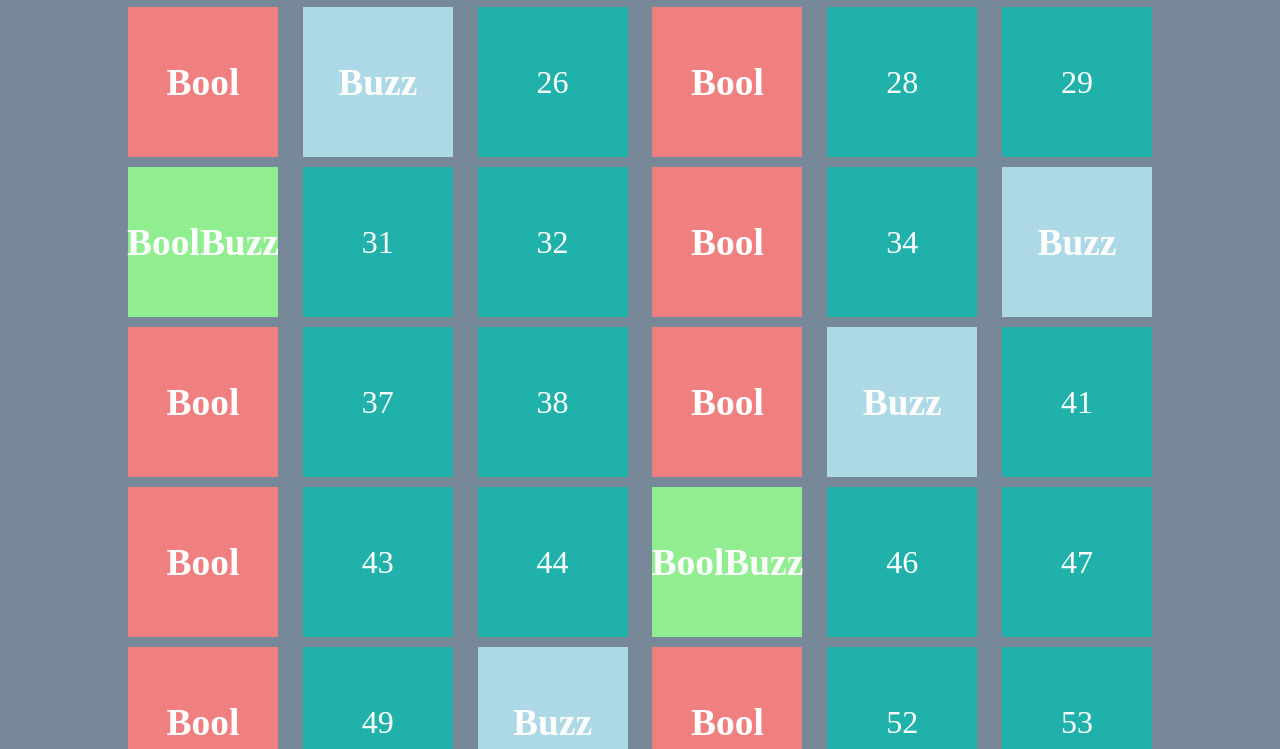
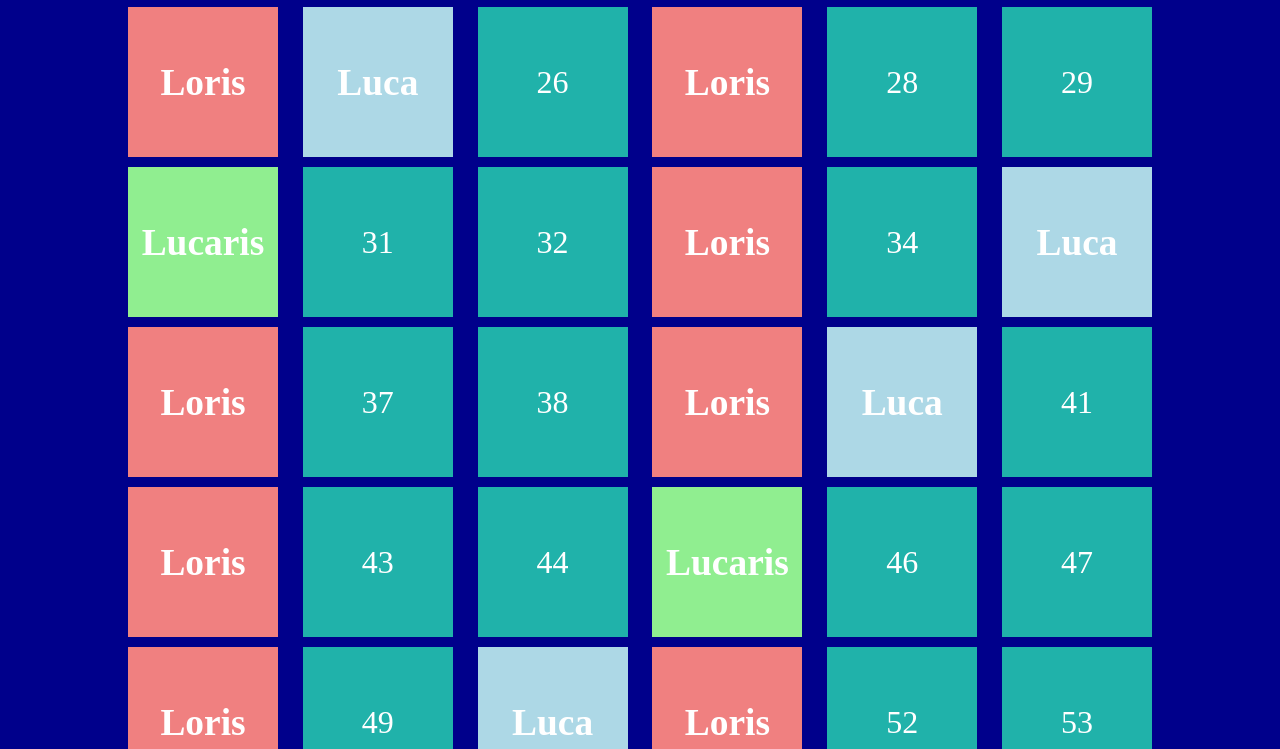
Before and after one commit to AleDiBernardo/js-fizzbuzz, a plain HTML site: page index.html in a window 1280 px wide. Shown: the part 757-1506 px from the top of the page. Drawn offline with Linux system fonts and the light colour scheme.

Commit message:
feat: some changes

```diff
--- a/assets/css/style.css
+++ b/assets/css/style.css
@@ -5,11 +5,10 @@
   box-sizing: border-box;
 }
 
-
 /* COMMON */
 
 body {
-  background-color: lightslategray;
+  background-color: darkblue;
   color: white;
 }
 
--- a/assets/js/app.js
+++ b/assets/js/app.js
@@ -1,29 +1,25 @@
 const row = document.querySelector(".row");
 
-for (let i = 0; i <= 100; i++) {
+for (let i = 0; i <= 107; i++) {
   const squareElem = document.createElement("div");
   squareElem.classList = "square";
 
   //Console
   if (i % 3 === 0 && i % 5 === 0) {
-    squareElem.innerHTML = ` <h3>BoolBuzz</h3>`;
+    squareElem.innerHTML = ` <h3>Lucaris</h3>`;
     squareElem.classList.add("fizzbuzz");
 
     // debug
     console.log("FizzBuzz");
-
   } else if (i % 3 === 0) {
-    squareElem.innerHTML = ` <h3>Bool</h3>`;
+    squareElem.innerHTML = ` <h3>Loris</h3>`;
     squareElem.classList.add("fizz");
-
 
     // debug
     console.log("Fizz");
-
   } else if (i % 5 === 0) {
-    squareElem.innerHTML = ` <h3>Buzz</h3>`;
+    squareElem.innerHTML = ` <h3>Luca</h3>`;
     squareElem.classList.add("buzz");
-
 
     // debug
     console.log("Buzz");
```
